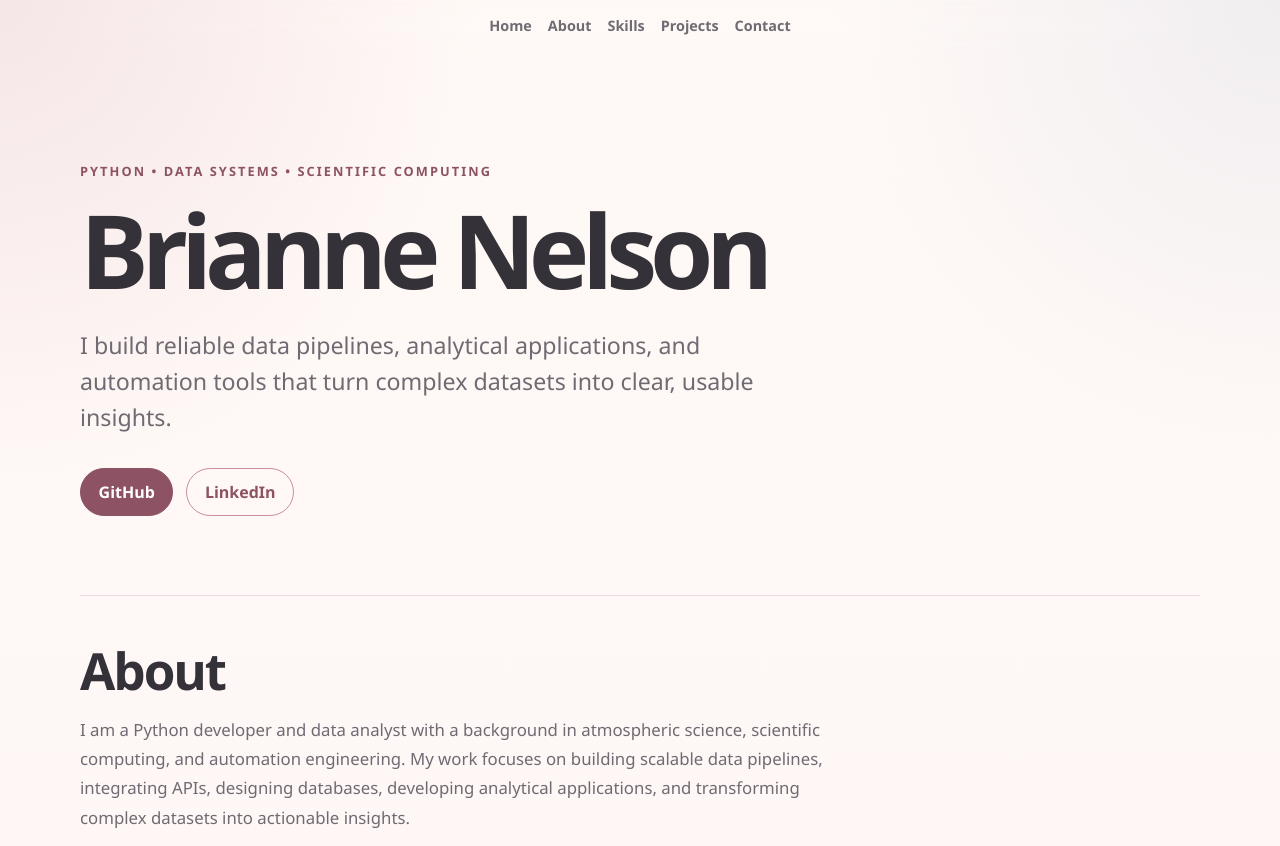
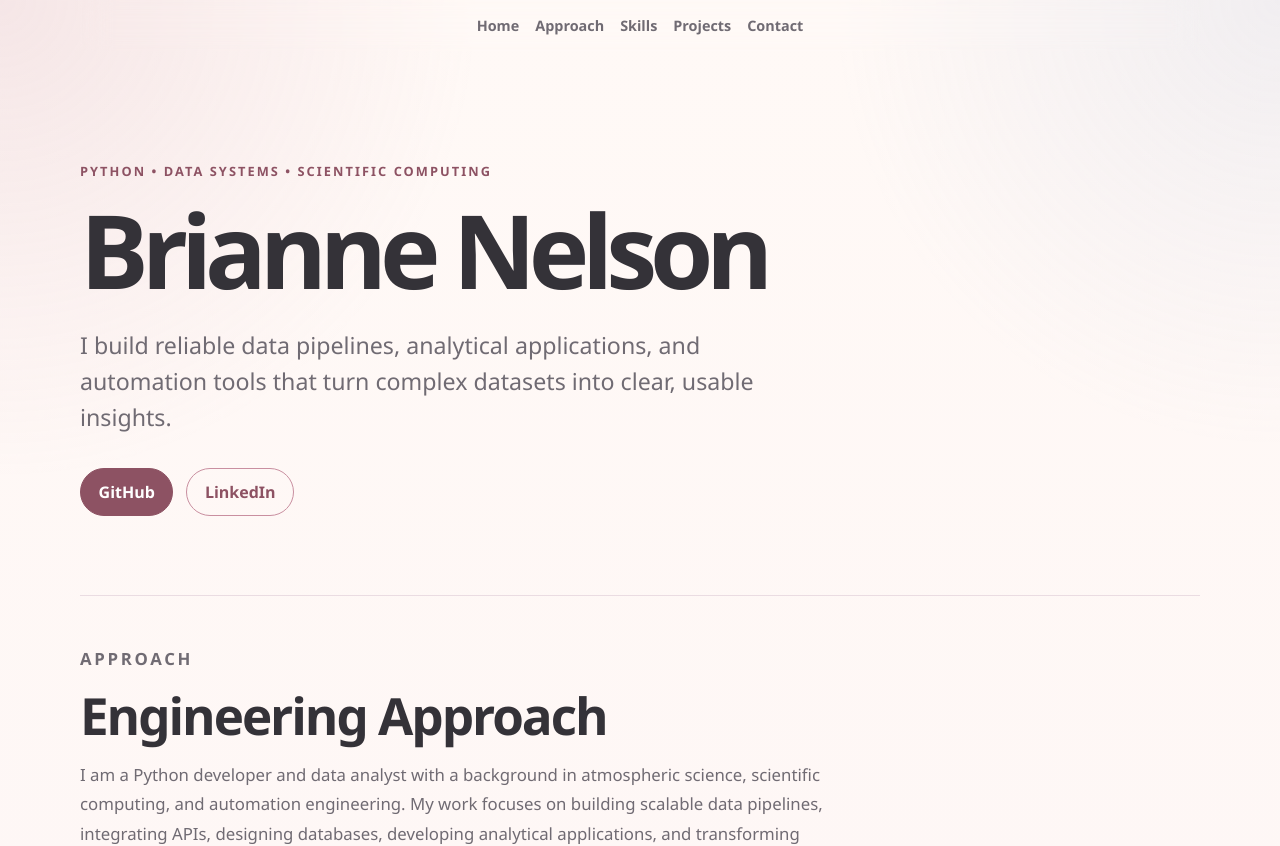
Before and after one commit to briannemg/portfolio, a React (Vite) app: page / in a window 1280 px wide. Shown: the top 846 px of the page. Built offline with nearby package versions, Linux system fonts and the light colour scheme.

Commit message:
refactor: centralize portfolio content and improve section hierarchy

```diff
--- a/src/components/About.jsx
+++ b/src/components/About.jsx
@@ -1,15 +1,12 @@
+import { profile } from "../data/profile";
+
 function About() {
   return (
     <section className="about" id="about">
-      <h2>About</h2>
+      <p className="eyebrow">Approach</p>
+      <h2>{profile.aboutTitle}</h2>
 
-      <p>
-        I am a Python developer and data analyst with a background in
-        atmospheric science, scientific computing, and automation engineering.
-        My work focuses on building scalable data pipelines, integrating APIs,
-        designing databases, developing analytical applications, and
-        transforming complex datasets into actionable insights.
-      </p>
+      <p>{profile.aboutDescription}</p>
     </section>
   );
 }
--- a/src/components/Header.jsx
+++ b/src/components/Header.jsx
@@ -8,7 +8,7 @@ function Header() {
 
         <h1>{profile.name}</h1>
 
-        <p className="hero-description">{profile.description}</p>
+        <p className="hero-description">{profile.heroDescription}</p>
 
         <div className="hero-buttons">
           <a href={profile.githubUrl} target="_blank" rel="noopener noreferrer">
--- a/src/components/Nav.jsx
+++ b/src/components/Nav.jsx
@@ -4,7 +4,7 @@ function Nav() {
   return (
     <nav className="nav" aria-label="Portfolio navigation">
       <a href={`${basePath}#top`}>Home</a>
-      <a href={`${basePath}#about`}>About</a>
+      <a href={`${basePath}#about`}>Approach</a>
       <a href={`${basePath}#skills`}>Skills</a>
       <a href={`${basePath}#projects`}>Projects</a>
       <a href={`${basePath}#contact`}>Contact</a>
--- a/src/data/profile.js
+++ b/src/data/profile.js
@@ -1,8 +1,11 @@
 export const profile = {
   name: "Brianne Nelson",
   tagline: "Python • Data Systems • Scientific Computing",
-  description:
+  heroDescription:
     "I build reliable data pipelines, analytical applications, and automation tools that turn complex datasets into clear, usable insights.",
+  aboutTitle: "Engineering Approach",
+  aboutDescription:
+    "I am a Python developer and data analyst with a background in atmospheric science, scientific computing, and automation engineering. My work focuses on building scalable data pipelines, integrating APIs, designing databases, developing analytical applications, and transforming complex datasets into actionable insights.",
   githubUrl: "https://github.com/briannemg",
   linkedinUrl: "https://www.linkedin.com/in/brianne-gerber-nelson/",
 };
```
